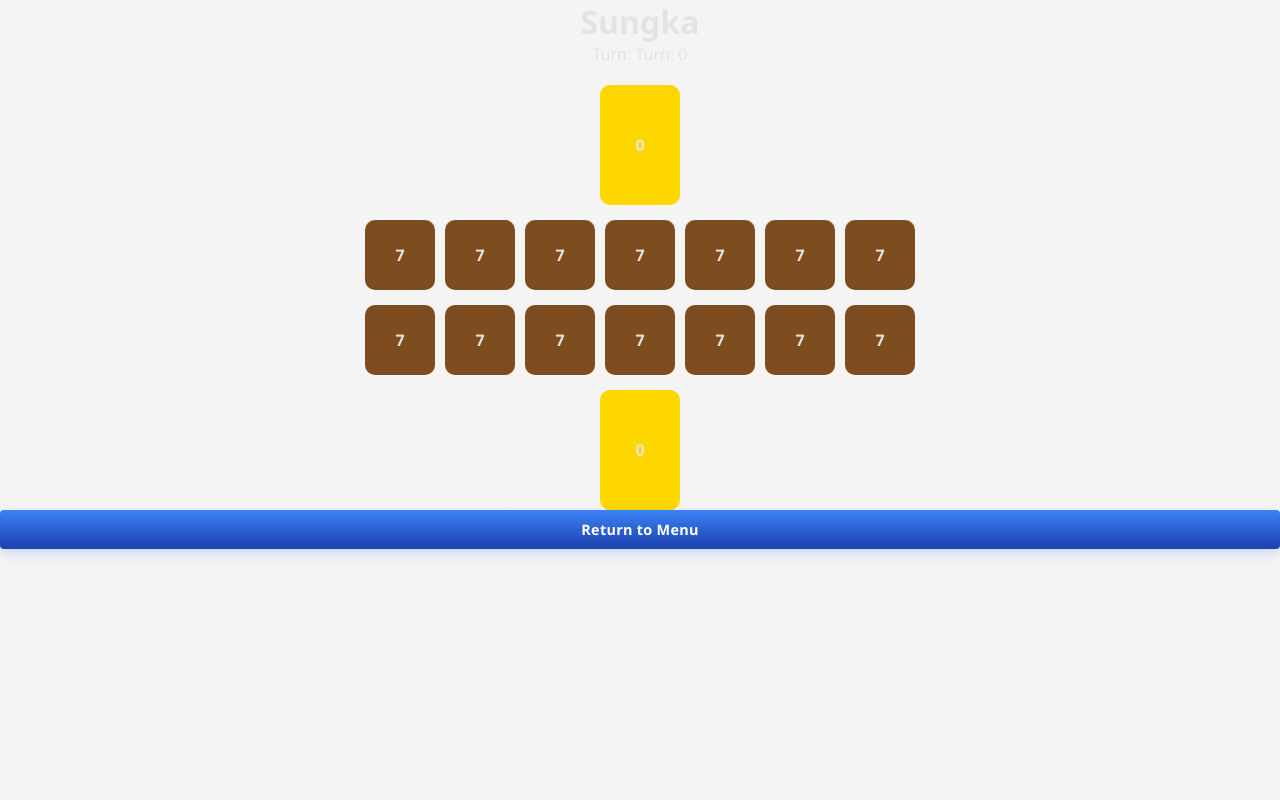
After one commit to Edmar-15/salika, a Flask app: page /salika/offline/sungka in a window 1280 px wide. The commit adds this page. Run offline with Flask 3, Linux system fonts and the light colour scheme.

Commit message:
Sungka Engine done with few fixes needed

```diff
--- a/app.py
+++ b/app.py
@@ -1,37 +1,12 @@
-from flask import Flask, render_template    # type: ignore
+from flask import Flask
+from routes.main_routes import main_bp
+from routes.sungka_routes import sungka_bp
 
 app = Flask(__name__)
 
+# register route modules
+app.register_blueprint(main_bp)
+app.register_blueprint(sungka_bp)
 
-@app.route('/', endpoint='mainMenu')
-def home():
-    return render_template('welcome.html')
-
-
-@app.route('/salika/login', endpoint='login')
-def login():
-    return 'This is login page'
-
-
-@app.route('/salika/offline', endpoint='offline')
-def offlineMenu():
-    return render_template('offline_menu.html')
-
-
-@app.route('/salika/offline/dama', endpoint='dama')
-def play_dama():
-    return render_template('dama.html')
-
-
-@app.route('/salika/offline/sungka', endpoint='sungka')
-def play_sungka():
-    return render_template('sungka.html')
-
-
-@app.route('/salika/offline/game-of-generals', endpoint='game_of_generals')
-def play_game_of_generals():
-    return render_template('game_of_generals.html')
-
-
-if __name__ == '__main__':
+if __name__ == "__main__":
     app.run(debug=True)
--- /dev/null
+++ b/game/manager.py
@@ -0,0 +1,10 @@
+from game.sungka import SungkaEngine
+
+games = {}
+
+def create_game(game_id):
+    games[game_id] = SungkaEngine()
+    return games[game_id]
+
+def get_game(game_id):
+    return games.get(game_id)
--- /dev/null
+++ b/game/sungka.py
@@ -0,0 +1,95 @@
+class SungkaEngine:
+    def __init__(self, pits_per_side=7, seeds_per_pit=7):
+        self.pits_per_side = pits_per_side
+        self.board = [seeds_per_pit] * (pits_per_side * 2) + [0, 0]
+        self.current_player = 0
+
+    def get_store(self, player):
+        return self.pits_per_side if player == 0 else len(self.board) - 1
+
+    def opponent(self, p):
+        return 1 - p
+
+    def player_range(self, player):
+        if player == 0:
+            return range(0, self.pits_per_side)
+        return range(self.pits_per_side + 1, self.pits_per_side * 2 + 1)
+
+    def is_valid_move(self, idx):
+        return idx in self.player_range(self.current_player) and self.board[idx] > 0
+
+    def make_move(self, idx):
+        if not self.is_valid_move(idx):
+            raise ValueError("Invalid move")
+
+        seeds = self.board[idx]
+        self.board[idx] = 0
+
+        player = self.current_player
+        store = self.get_store(player)
+
+        i = idx
+        while seeds > 0:
+            i = (i + 1) % len(self.board)
+
+            if i == self.get_store(self.opponent(player)):
+                continue
+
+            self.board[i] += 1
+            seeds -= 1
+
+        extra_turn = (i == store)
+
+        # capture rule
+        if self.is_player_pit(i, player) and self.board[i] == 1:
+            opp = self.opposite(i)
+            if self.board[opp] > 0:
+                self.board[store] += self.board[opp] + 1
+                self.board[i] = 0
+                self.board[opp] = 0
+
+        if not extra_turn:
+            self.current_player = self.opponent(player)
+
+    def is_player_pit(self, idx, player):
+        if player == 0:
+            return 0 <= idx < self.pits_per_side
+        return self.pits_per_side + 1 <= idx < self.pits_per_side * 2 + 1
+
+    def opposite(self, idx):
+        return (self.pits_per_side * 2) - idx
+
+    def is_game_over(self):
+        p0 = all(self.board[i] == 0 for i in range(self.pits_per_side))
+        p1 = all(self.board[i] == 0 for i in self.player_range(1))
+        return p0 or p1
+
+    def collect(self):
+        for i in self.player_range(0):
+            self.board[self.get_store(0)] += self.board[i]
+            self.board[i] = 0
+
+        for i in self.player_range(1):
+            self.board[self.get_store(1)] += self.board[i]
+            self.board[i] = 0
+
+    def get_winner(self):
+        if not self.is_game_over():
+            return None
+
+        self.collect()
+
+        p0 = self.board[self.get_store(0)]
+        p1 = self.board[self.get_store(1)]
+
+        if p0 > p1:
+            return 0
+        if p1 > p0:
+            return 1
+        return -1
+
+    def get_state(self):
+        return {
+            "board": self.board,
+            "current_player": self.current_player
+        }
--- /dev/null
+++ b/routes/main_routes.py
@@ -0,0 +1,27 @@
+from flask import Blueprint, render_template
+
+main_bp = Blueprint("main", __name__)
+
+@main_bp.route('/')
+def home():
+    return render_template('welcome.html')
+
+@main_bp.route('/salika/login')
+def login():
+    return 'This is login page'
+
+@main_bp.route('/salika/offline')
+def offline_menu():
+    return render_template('offline_menu.html')
+
+@main_bp.route('/salika/offline/dama')
+def dama():
+    return render_template('dama.html')
+
+@main_bp.route('/salika/offline/sungka')
+def sungka():
+    return render_template('sungka.html')
+
+@main_bp.route('/salika/offline/game-of-generals')
+def generals():
+    return render_template('game_of_generals.html')
--- /dev/null
+++ b/routes/sungka_routes.py
@@ -0,0 +1,46 @@
+from flask import Blueprint, request, jsonify
+import uuid
+
+from game.manager import create_game, get_game
+
+sungka_bp = Blueprint("sungka", __name__)
+
+games = {}
+
+@sungka_bp.route('/api/sungka/new', methods=['POST'])
+def new_game():
+    game_id = str(uuid.uuid4())
+    games[game_id] = create_game(game_id)
+
+    return jsonify({
+        "game_id": game_id,
+        "state": games[game_id].get_state()
+    })
+
+@sungka_bp.route('/api/sungka/move', methods=['POST'])
+def move():
+    data = request.json
+
+    game = games.get(data["game_id"])
+    if not game:
+        return jsonify({"error": "game not found"}), 404
+
+    try:
+        game.make_move(data["pit_index"])
+    except:
+        return jsonify({"error": "invalid move"}), 400
+
+    return jsonify({
+        "state": game.get_state(),
+        "game_over": game.is_game_over(),
+        "winner": game.get_winner()
+    })
+
+@sungka_bp.route('/api/sungka/state/<game_id>')
+def state(game_id):
+    game = games.get(game_id)
+
+    if not game:
+        return jsonify({"error": "not found"}), 404
+
+    return jsonify(game.get_state())
--- /dev/null
+++ b/static/css/sungka.css
@@ -0,0 +1,46 @@
+body {
+  font-family: Arial;
+  text-align: center;
+  background: #f4f4f4;
+}
+
+#board {
+  display: flex;
+  flex-direction: column;
+  align-items: center;
+  gap: 15px;
+  margin-top: 20px;
+}
+
+/* rows */
+.row {
+  display: grid;
+  grid-template-columns: repeat(7, 70px);
+  gap: 10px;
+}
+
+/* pits */
+.pit {
+  width: 70px;
+  height: 70px;
+  background: #7e4d1f;
+  display: flex;
+  align-items: center;
+  justify-content: center;
+  border-radius: 10px;
+  cursor: pointer;
+  font-weight: bold;
+  transition: 0.2s;
+}
+
+.pit:hover {
+  transform: scale(1.05);
+  background: #bbb;
+}
+
+/* stores */
+.store {
+  width: 80px;
+  height: 120px;
+  background: gold;
+}
--- /dev/null
+++ b/static/js/sungka.js
@@ -0,0 +1,147 @@
+let gameId = null;
+let currentState = null;
+
+const boardEl = document.getElementById("board");
+const turnEl = document.getElementById("turn");
+const menuBtn = document.getElementById("menuBtn");
+
+// INITIALIZE GAME (called once when page loads)
+initGame();
+
+async function initGame() {
+  const res = await fetch("/api/sungka/new", {
+    method: "POST"
+  });
+
+  const data = await res.json();
+
+  gameId = data.game_id;
+  currentState = data.state;
+
+  render(currentState);
+}
+
+// MOVE
+async function makeMove(pitIndex) {
+  if (!gameId) return;
+
+  const res = await fetch("/api/sungka/move", {
+    method: "POST",
+    headers: { "Content-Type": "application/json" },
+    body: JSON.stringify({
+      game_id: gameId,
+      pit_index: pitIndex
+    })
+  });
+
+  const data = await res.json();
+
+  if (!res.ok) {
+    showError(data.error || "Invalid move");
+    return;
+  }
+
+  currentState = data.state;
+  render(currentState);
+
+  if (data.game_over) {
+    setTimeout(() => {
+      alert("Game Over. Winner: " + data.winner);
+    }, 100);
+  }
+}
+
+// RENDER
+function render(state) {
+  boardEl.innerHTML = "";
+
+  turnEl.textContent = "Turn: " + state.current_player;
+
+  const board = state.board;
+
+  const topRow = board.slice(0, 7);
+  const bottomRow = board.slice(7, 14);
+  const store0 = board[14];
+  const store1 = board[15];
+
+  const leftStore = createPit(store0, 14);
+  leftStore.classList.add("store");
+  boardEl.appendChild(leftStore);
+
+  const topContainer = document.createElement("div");
+  topContainer.className = "row";
+
+  topRow.forEach((val, i) => {
+    topContainer.appendChild(createPit(val, i));
+  });
+
+  boardEl.appendChild(topContainer);
+
+  const bottomContainer = document.createElement("div");
+  bottomContainer.className = "row";
+
+  bottomRow.forEach((val, i) => {
+    bottomContainer.appendChild(createPit(val, i + 7));
+  });
+
+  boardEl.appendChild(bottomContainer);
+
+  const rightStore = createPit(store1, 15);
+  rightStore.classList.add("store");
+  boardEl.appendChild(rightStore);
+}
+
+// PIT CREATION + VALIDATION
+function createPit(value, index) {
+  const pit = document.createElement("div");
+
+  pit.className = "pit";
+  pit.textContent = value;
+
+  pit.onclick = () => {
+    if (!currentState) return;
+
+    const player = currentState.current_player;
+
+    const isP0 = index >= 0 && index <= 6;
+    const isP1 = index >= 7 && index <= 13;
+
+    if (player === 0 && !isP0) return;
+    if (player === 1 && !isP1) return;
+    if (currentState.board[index] === 0) return;
+
+    makeMove(index);
+  };
+
+  return pit;
+}
+
+// ERROR UI
+function showError(msg) {
+  let el = document.getElementById("error");
+
+  if (!el) {
+    el = document.createElement("div");
+    el.id = "error";
+
+    el.style.color = "red";
+    el.style.marginTop = "10px";
+    el.style.fontWeight = "bold";
+
+    document.body.prepend(el);
+  }
+
+  el.innerText = msg;
+
+  setTimeout(() => {
+    if (el) el.innerText = "";
+  }, 1200);
+}
+
+// RETURN TO MENU
+menuBtn.onclick = () => {
+  gameId = null;
+  currentState = null;
+
+  window.location.href = "/salika/offline";
+};
--- a/templates/base.html
+++ b/templates/base.html
@@ -5,6 +5,7 @@
     <meta name="viewport" content="width=device-width, initial-scale=1.0">
     <title>{% block title %}{% endblock %}</title>
     <link rel="stylesheet" href="{{ url_for('static', filename='css/styles.css') }}">
+    {% block head %}{% endblock %}
     <link rel="shortcut icon" href="{{ url_for('static', filename='img/assets/icon.png') }}" type="image/x-icon">
 </head>
 <body>
--- /dev/null
+++ b/templates/sungka.html
@@ -0,0 +1,17 @@
+{% extends "base.html" %}
+
+{% block title %}Sungka{% endblock %}
+{% block head %}<link rel="stylesheet" href="{{ url_for('static', filename='css/sungka.css') }}">{% endblock %}
+{% block content %}
+    <h1>Sungka</h1>
+
+  <div id="info">
+    <p>Turn: <span id="turn">-</span></p>
+  </div>
+
+  <div id="board"></div>
+
+  <button id="menuBtn">Return to Menu</button>
+
+    <script src="{{ url_for('static', filename='js/sungka.js') }}"></script>
+{% endblock %}
--- a/templates/welcome.html
+++ b/templates/welcome.html
@@ -25,7 +25,7 @@
                 <h1>Play Filipino Board Games<br>Online on Salika!</h1>
                 <p>Discover the rich heritage of Filipino board games. From the strategic depth of Dama to the ancient wisdom of Sungka and the dynamic challenge of Game of Generals, experience traditional games that have captivated generations.</p>
                 <div class="button-group-hero">
-                    <button class="btn-primary" onclick="window.location.href='{{ url_for('offline') }}'">Play Games</button>
+                    <button class="btn-primary" onclick="window.location.href='{{ url_for('main.offline_menu') }}'">Play Games</button>
                     <button class="btn-secondary" disabled>Play Online</button>
                 </div>
             </div>
```
Also changed, not shown: templates/offline_menu.html (+4 -4 lines), routes/game_routes.py (added).
